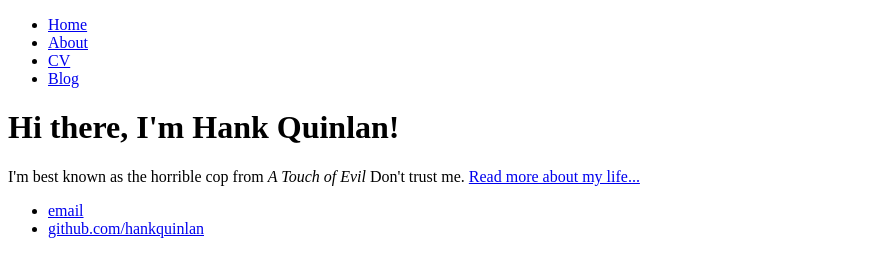
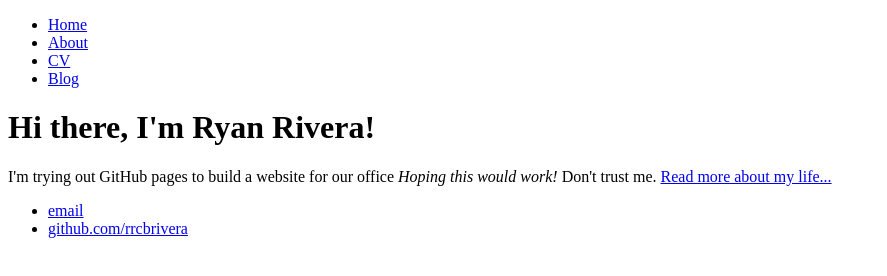
Before and after one commit to filipinotechxplorer/filipinotechxplorer.github.io, a plain HTML site: page index.html in a window 1280 px wide. Shown: the whole page, without its empty margins (0-887 px from the left). Drawn offline with Linux system fonts and the light colour scheme.

Commit message:
Update index.html
Renamed to rrcbrivera

```diff
--- a/index.html
+++ b/index.html
@@ -1,7 +1,7 @@
 <!DOCTYPE html>
 <html>
 	<head>
-		<title>Hank Quinlan, Horrible Cop</title>
+		<title>Ryan Rivera, Exploring Website Building</title>
 	</head>
 	<body>
 		<nav>
@@ -14,14 +14,14 @@
 		</nav>
 		<div class="container">
     		<div class="blurb">
-        		<h1>Hi there, I'm Hank Quinlan!</h1>
-				<p>I'm best known as the horrible cop from <em>A Touch of Evil</em> Don't trust me. <a href="/about">Read more about my life...</a></p>
+        		<h1>Hi there, I'm Ryan Rivera!</h1>
+				<p>I'm trying out GitHub pages to build a website for our office <em>Hoping this would work!</em> Don't trust me. <a href="/about">Read more about my life...</a></p>
     		</div><!-- /.blurb -->
 		</div><!-- /.container -->
 		<footer>
     		<ul>
-        		<li><a href="mailto:hankquinlanhub@gmail.com">email</a></li>
-        		<li><a href="https://github.com/hankquinlan">github.com/hankquinlan</a></li>
+        		<li><a href="mailto:rrcbrivera@gmail.com">email</a></li>
+        		<li><a href="https://github.com/rrcbrivera">github.com/rrcbrivera</a></li>
 			</ul>
 		</footer>
 	</body>
```
